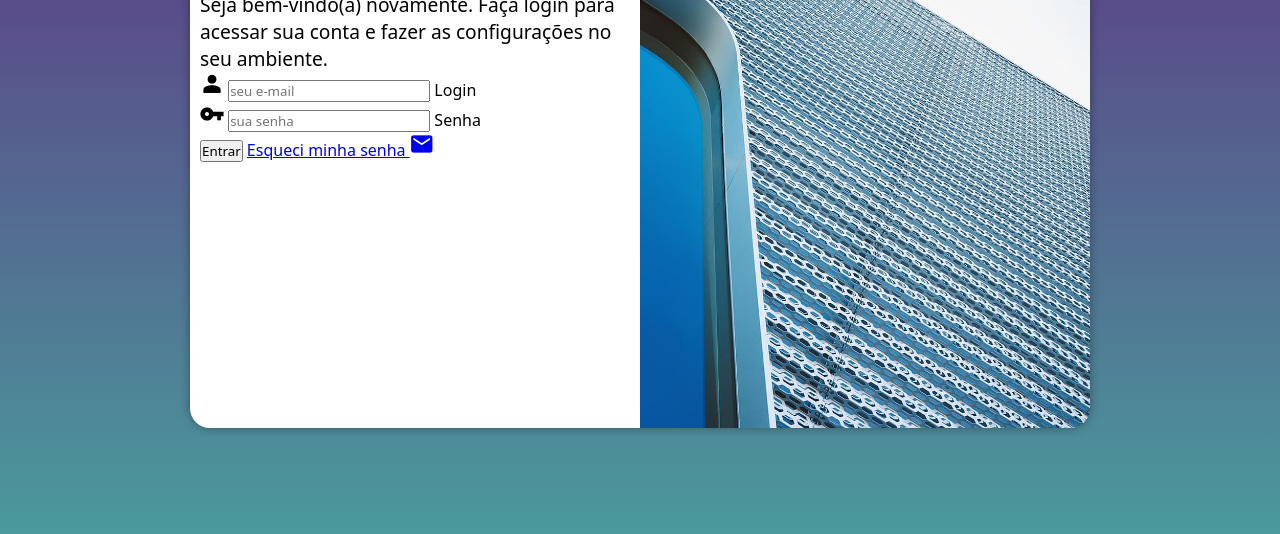
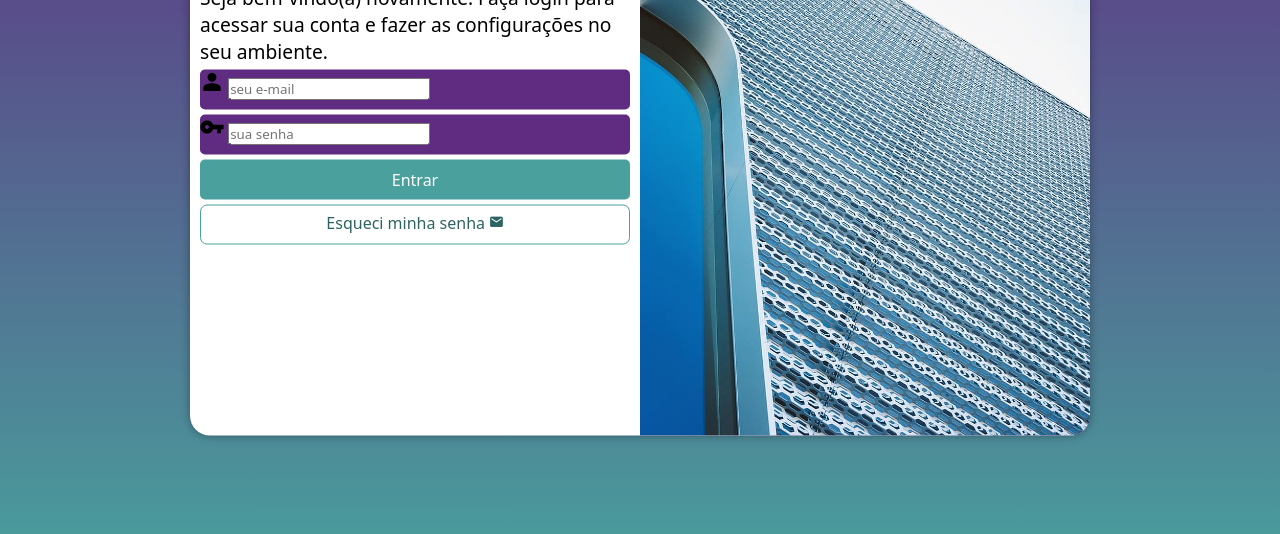
Before and after one commit to luizguga/projeto-login, a plain HTML site: page index.html in a window 1280 px wide. Shown: the part 222-756 px from the top of the page. Drawn offline with nearby package versions, Linux system fonts and the light colour scheme.

Commit message:
atualização nos visuais

```diff
--- a/estilos/style.css
+++ b/estilos/style.css
@@ -3,6 +3,7 @@
 :root {
     /* Paleta de cores: */
     --verde: #49a09d;
+    --verde2: #2d6462;
     --lilas: #5f2c82;
 }
 * {
@@ -30,7 +31,7 @@ section#login {
 
     background-color: white;
     width: 250px;
-    height: 500px;
+    height: 515px;
     border-radius: 20px;
     box-shadow: 0px 0px 10px rgba(0, 0, 0, 0.363);
     transition: width .3s ease-out, height .3s ease-out;
@@ -52,3 +53,49 @@ div#formulario > h1 {
 div#formulario > p {
     font-size: 0.8em;
 }
+form > input[type=submit] {
+    display: block;
+    font-size: 1em;
+    width: 100%;
+    height: 40px;
+    background-color: var(--verde);
+    color: white;
+    border: none;
+    border-radius: 5px;
+    cursor: pointer;
+}
+form > div.campo {
+    background-color: var(--lilas);
+    display: block;
+    width: 100%;
+    height: 40px;
+    border-radius: 5px;
+    margin: 5px 0;
+}
+div.campo > label {
+    display: none;
+}
+form > input[type=submit]:hover {
+    background-color: var(--verde2);
+}
+form > a.botao {
+    display: block;
+    text-align: center;
+    font-size: 1em;
+    width: 100%;
+    height: 40px;
+    padding-top: 6px;
+    margin-top: 5px;
+    background-color: white;
+    color: var(--verde2);
+    border: 1px solid var(--verde);
+    border-radius: 7px;
+    text-decoration: none;
+}
+form > a.botao:hover {
+    background-color: var(--verde);
+    color: white;
+}
+form > a.botao > span {
+    font-size: 0.9em;
+}
--- a/index.html
+++ b/index.html
@@ -39,7 +39,7 @@
                         <label for="isenha">Senha</label>
                     </div>
                     <input type="submit" value="Entrar">
-                    <a href="#">Esqueci minha senha <span class="material-symbols-outlined">mail</span></a>
+                    <a href="#" class="botao">Esqueci minha senha <span class="material-symbols-outlined">mail</span></a>
                 </form>
             </div>
         </section>
```
